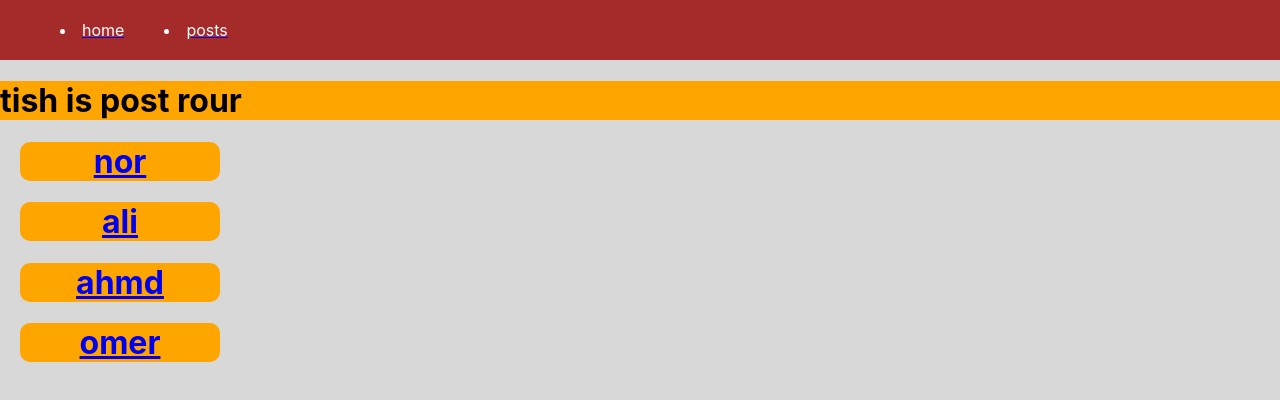
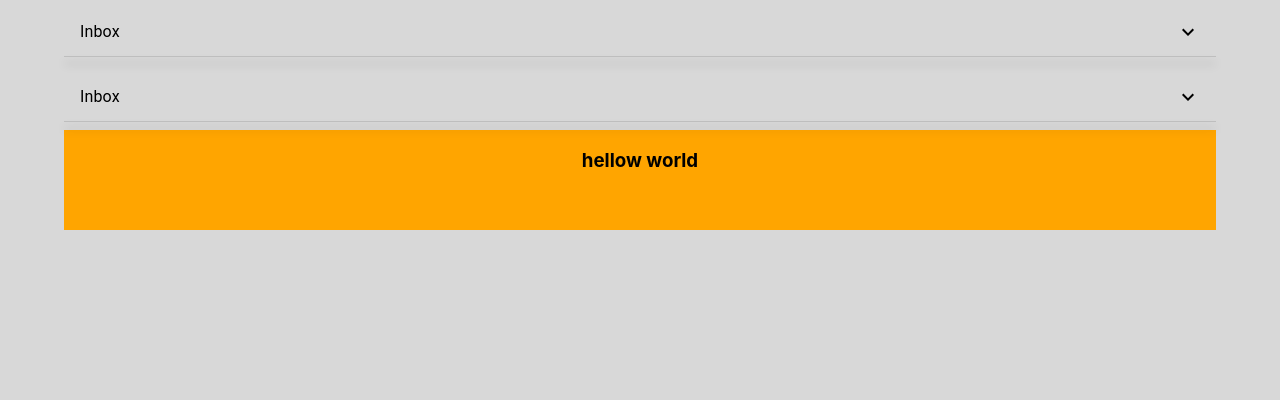
Before and after one commit to noribrra/todolist-using-react, a React (Create React App) app: page /POST in a window 1280 px wide. Shown: the top 400 px of the page. Built offline with nearby package versions, Linux system fonts and the light colour scheme.

Commit message:
materia ui

```diff
--- a/package.json
+++ b/package.json
@@ -5,6 +5,7 @@
   "dependencies": {
     "@emotion/react": "^11.11.1",
     "@emotion/styled": "^11.11.0",
+    "@mui/icons-material": "^5.14.18",
     "@mui/material": "^5.14.18",
     "react": "^18.2.0",
     "react-dom": "^18.2.0",
--- a/src/App.js
+++ b/src/App.js
@@ -1,58 +1,52 @@
-import "./App.css";
-import { Route, Routes } from "react-router-dom";
-import Nav from "./commponent/Nav";
-import Home from "./commponent/Home";
-import Nor from "./commponent/Nor";
-import Post from "./commponent/Post";
-import Page040 from "./commponent/Page040";
-import Delete from "./commponent/Delete";
-import Create from "./commponent/Create";
-import Postleout from "./commponent/Postleout";
+import * as React from "react";
+import Container from "@mui/material/Container";
+import Lists from "./Lists";
 
-import { Postcontext } from "./context/Postcontext";
+import FormControlLabel from "@mui/material/FormControlLabel";
+import Switch from "@mui/material/Switch";
 
-function App() {
-  let postdata = [
-    {
-      id: 1,
-      title: "nor",
-      body: "this is nor post",
-    },
-    {
-      id: 2,
-      title: "ali",
-      body: "this is ali post",
-    },
-    {
-      id: 3,
-      title: "ahmd",
-      body: "this is ahmd post",
-    },
-    {
-      id: 4,
-      title: "omer",
-      body: "this is omer post",
-    },
-  ];
+export default function NestedList() {
+  const [open, setOpen] = React.useState(false);
+  const [openl, setOpenl] = React.useState(false);
+  const [hight, sethighight] = React.useState("100px");
+  const [swich, setswish] = React.useState(false);
+
+  const handleClick = () => {
+    setOpen(!open);
+  };
+  const handleClickl = () => {
+    setOpenl(!openl);
+  };
+
   return (
-    <Postcontext.Provider value={postdata}>
-      <>
-        <Nav />
-        <Routes>
-          <Route path="/" element={<Home />} />
-
-          <Route path="/POST" element={<Postleout />}>
-            <Route index element={<Nor />} />
-            <Route path=":postId" element={<Post />} />
-            <Route path="delete" element={<Delete />} />
-            <Route path="create" element={<Create />} />
-          </Route>
-
-          <Route path="*" element={<Page040 />} />
-        </Routes>
-      </>
-    </Postcontext.Provider>
+    <Container>
+      <Lists handleClick={handleClick} open={open}>
+        <p>nor ibrahim</p>
+      </Lists>
+      <Lists handleClick={handleClickl} open={openl}>
+        <FormControlLabel
+          control={
+            <Switch
+              checked={swich}
+              onChange={() => {
+                setswish(!swich);
+                !swich ? sethighight("400px") : sethighight("100px");
+              }}
+            />
+          }
+        />
+      </Lists>
+      <div
+        style={{
+          display: "flex",
+          justifyContent: "center",
+          alignItems: "flex-start",
+          backgroundColor: "orange",
+          height: `${hight}`,
+        }}
+      >
+        <h3>hellow world</h3>
+      </div>
+    </Container>
   );
 }
-
-export default App;
--- /dev/null
+++ b/src/Lists.js
@@ -0,0 +1,31 @@
+import Divider from "@mui/material/Divider";
+import List from "@mui/material/List";
+import ListItemButton from "@mui/material/ListItemButton";
+
+import ListItemText from "@mui/material/ListItemText";
+import Collapse from "@mui/material/Collapse";
+
+import ExpandLess from "@mui/icons-material/ExpandLess";
+import ExpandMore from "@mui/icons-material/ExpandMore";
+
+export default function Lists({ children, handleClick, open }) {
+  return (
+    <List>
+      <ListItemButton onClick={handleClick}>
+        <ListItemText primary="Inbox" />
+        {open ? <ExpandLess /> : <ExpandMore />}
+      </ListItemButton>
+
+      <Collapse in={open} timeout="auto" unmountOnExit>
+        <List
+          component="div"
+          disablePadding
+          style={{ display: "flex", justifyContent: "center" }}
+        >
+          {children}
+        </List>
+      </Collapse>
+      <Divider style={{ boxShadow: "0px 7px 10px rgba(0,0,0,0.3)" }} />
+    </List>
+  );
+}
--- a/src/commponent/Create.js
+++ /dev/null
@@ -1,8 +0,0 @@
-export default function Create() {
-  return (
-    <>
-      <h1>creat</h1>
-      <button color="green">creat</button>
-    </>
-  );
-}
--- a/src/commponent/Delete.js
+++ /dev/null
@@ -1,8 +0,0 @@
-export default function Delete() {
-  return (
-    <>
-      <h1>Delete</h1>
-      <button color="red">delete</button>
-    </>
-  );
-}
--- a/src/commponent/Home.js
+++ /dev/null
@@ -1,7 +0,0 @@
-export default function Home() {
-  return (
-    <div>
-      <h1>this is the home page</h1>
-    </div>
-  );
-}
--- a/src/commponent/Nav.js
+++ /dev/null
@@ -1,27 +0,0 @@
-import { Link } from "react-router-dom";
-
-export default function Nav() {
-  return (
-    <div
-      style={{
-        backgroundColor: "brown",
-        display: "flex",
-        alignItems: "center",
-        justifyContent: "flex-start",
-        padding: "0 40px",
-        height: "60px",
-      }}
-    >
-      <Link to="/">
-        <li style={{ margin: "0px 20px", color: "#fff", cursor: "pointer" }}>
-          home
-        </li>
-      </Link>
-      <Link to="/post">
-        <li style={{ margin: "0px 20px", color: "#fff", cursor: "pointer" }}>
-          posts
-        </li>
-      </Link>
-    </div>
-  );
-}
--- a/src/commponent/Nor.js
+++ /dev/null
@@ -1,27 +0,0 @@
-import { Link } from "react-router-dom";
-import { Postcontext } from "../context/Postcontext";
-import { useContext } from "react";
-
-export default function Nor() {
-  let post = useContext(Postcontext);
-  let postlist = post.map((post) => {
-    return (
-      <div
-        key={post.id}
-        style={{
-          backgroundColor: "orange",
-          margin: "20px",
-          width: "200px",
-          textAlign: "center",
-          cursor: "pointer",
-          borderRadius: "10px",
-        }}
-      >
-        <Link to={`/post/${post.id}`}>
-          <h1>{post.title}</h1>
-        </Link>
-      </div>
-    );
-  });
-  return <>{postlist}</>;
-}
--- a/src/commponent/Page040.js
+++ /dev/null
@@ -1,13 +0,0 @@
-import { Link } from "react-router-dom";
-
-export default function Page040() {
-  return (
-    <h1>
-      404 Not found
-      <p>this page is not exist</p>
-      <Link to="/">
-        <button>Home</button>
-      </Link>
-    </h1>
-  );
-}
--- a/src/commponent/Post.js
+++ /dev/null
@@ -1,31 +0,0 @@
-import { useParams } from "react-router-dom";
-import { useContext } from "react";
-import { Postcontext } from "../context/Postcontext";
-import Page040 from "./Page040";
-
-export default function Post({ title, body }) {
-  let posts = useContext(Postcontext);
-  const { postId } = useParams();
-  const post = posts.find((p) => {
-    return p.id == postId;
-  });
-  if (post) {
-    return (
-      <>
-        <pre>
-          <h2>post page</h2>
-
-          <h1>{post.title}</h1>
-
-          <p>{post.body}</p>
-        </pre>
-      </>
-    );
-  } else {
-    return (
-      <>
-        <Page040 />
-      </>
-    );
-  }
-}
--- a/src/commponent/Postleout.js
+++ /dev/null
@@ -1,12 +0,0 @@
-import { Outlet } from "react-router-dom";
-
-export default function Postleout() {
-  return (
-    <>
-      <h1 style={{ backgroundColor: "orange" }}>tish is post rour</h1>
-      <div>
-        <Outlet />
-      </div>
-    </>
-  );
-}
--- a/src/context/Postcontext.js
+++ /dev/null
@@ -1,3 +0,0 @@
-import { createContext } from "react";
-
-export const Postcontext = createContext([]);
```
Also changed, not shown: 1 other file (tests, documents, lock files or other folders).
